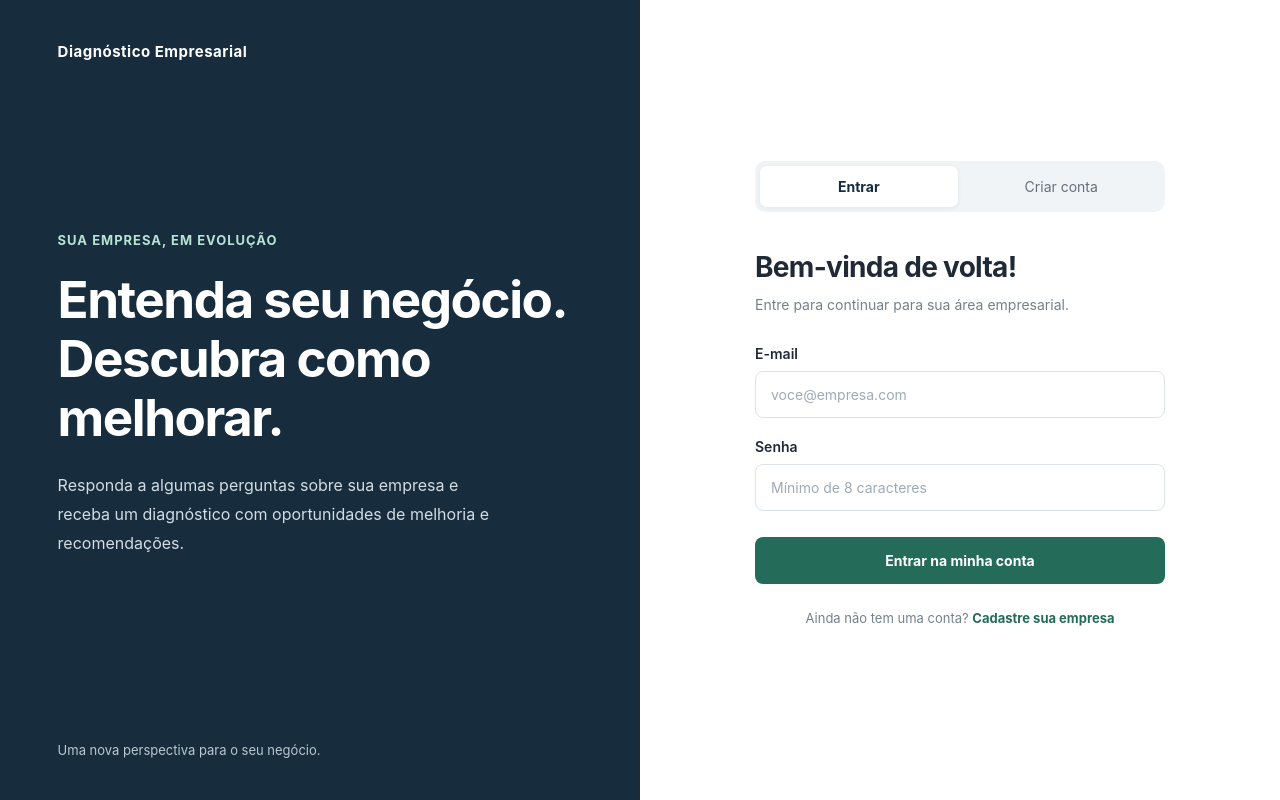
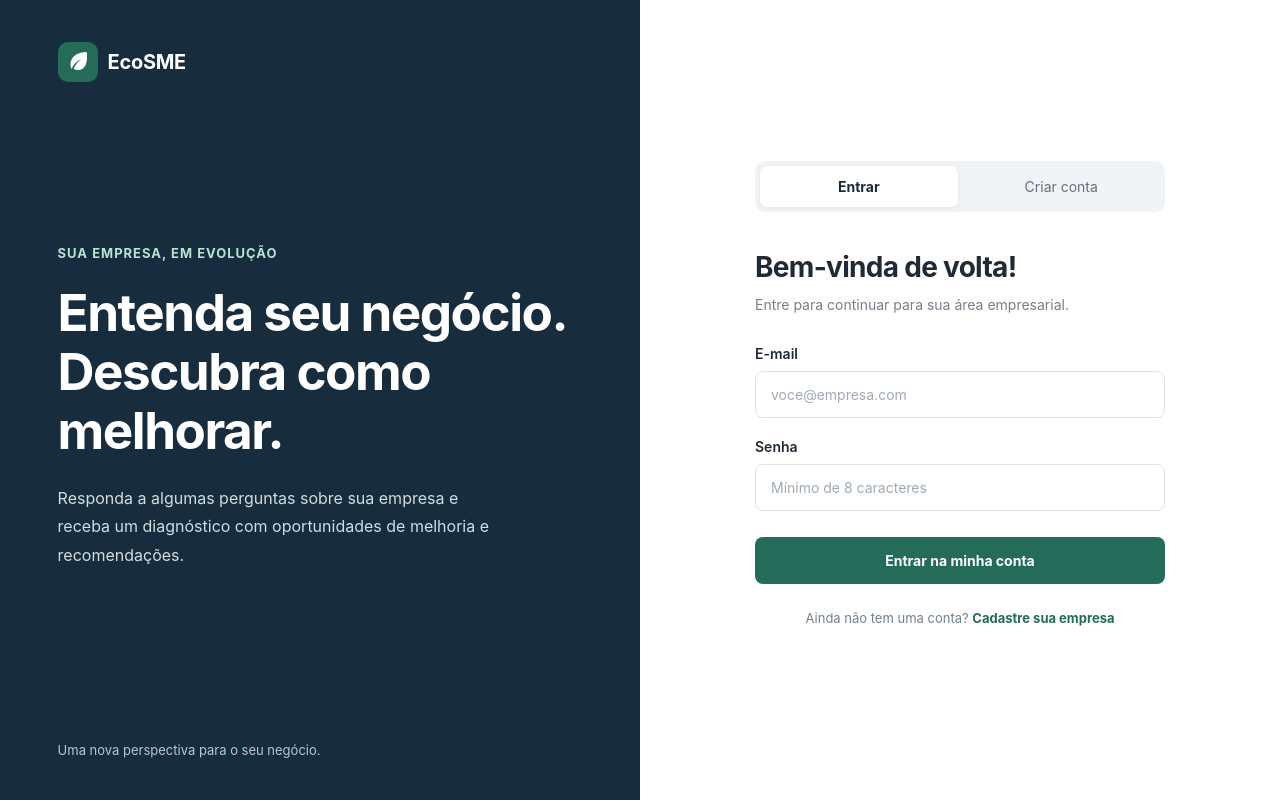
Before and after one commit to elc1090/project3-2026b-laulugoch-renatasfon, a React (Vite) app in the folder frontend/: page / in a window 1280 px wide. Built offline with nearby package versions, Linux system fonts and the light colour scheme; no server answers.

Commit message:
Add nova logo

```diff
--- a/frontend/index.html
+++ b/frontend/index.html
@@ -2,7 +2,7 @@
 <html lang="en">
   <head>
     <meta charset="UTF-8" />
-    <link rel="icon" type="image/svg+xml" href="/favicon.svg" />
+    <link rel="icon" type="image/png" href="/favicon.png" />
     <meta name="viewport" content="width=device-width, initial-scale=1.0" />
     <title>frontend</title>
   </head>
--- a/frontend/src/App.tsx
+++ b/frontend/src/App.tsx
@@ -3,6 +3,7 @@ import { useCallback, useEffect, useState, type FormEvent } from 'react'
 import './App.css'
 import type { Usuario } from './types'
 import AreaLogada from './AreaLogada'
+import Logo from './components/logo'
 
 const API_URL = import.meta.env.VITE_API_URL;
 
@@ -127,7 +128,7 @@ function App() {
   return (
     <main className="pagina">
       <section className="apresentacao">
-        <span className="marca">Diagnóstico Empresarial</span>
+        <span className="marca"><Logo tamanho={40} /></span>
 
         <div className="apresentacao-conteudo">
           <span className="etiqueta">Sua empresa, em evolução</span>
```
Also changed, not shown: frontend/public/favicon.png (added).
